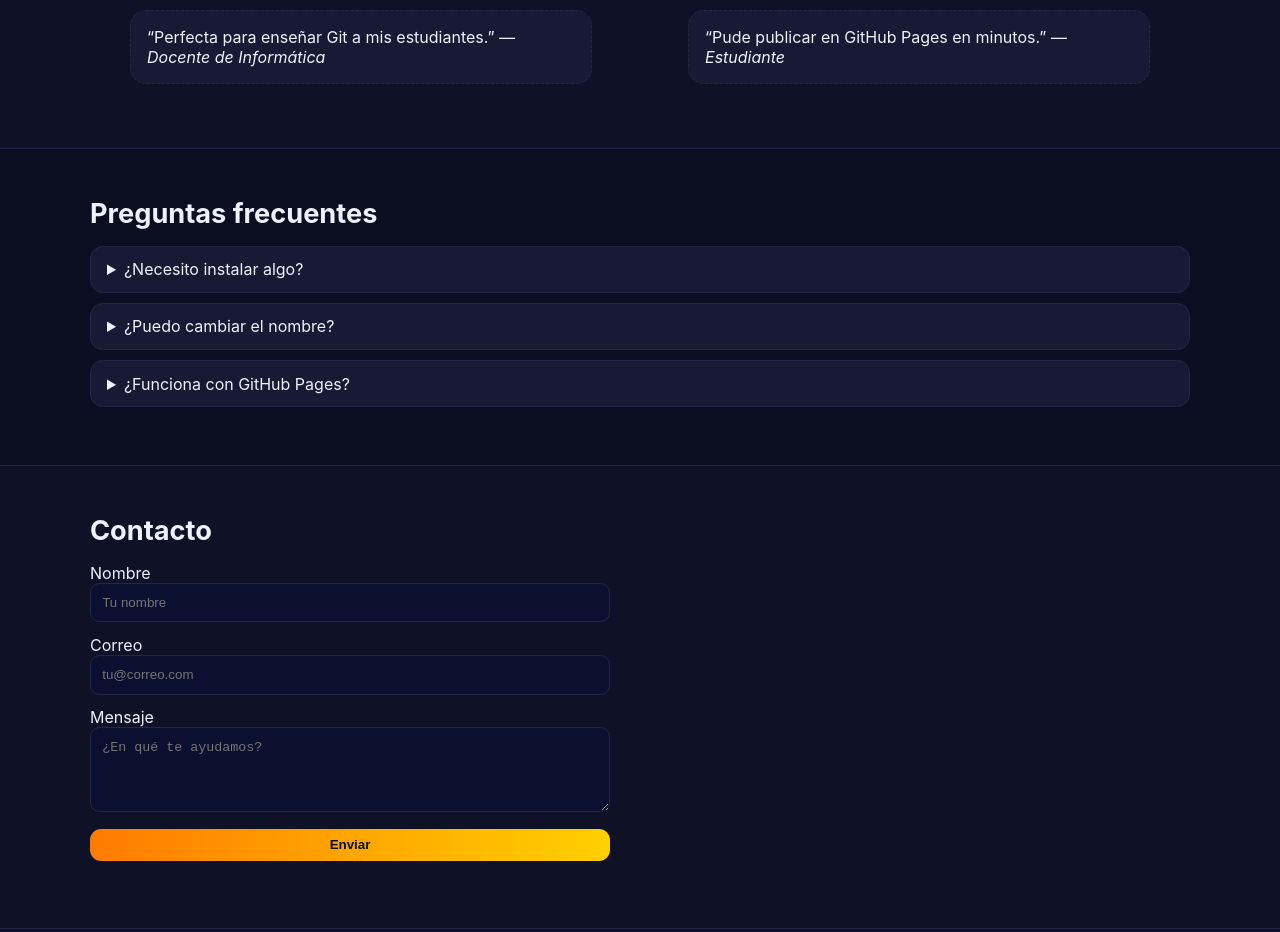
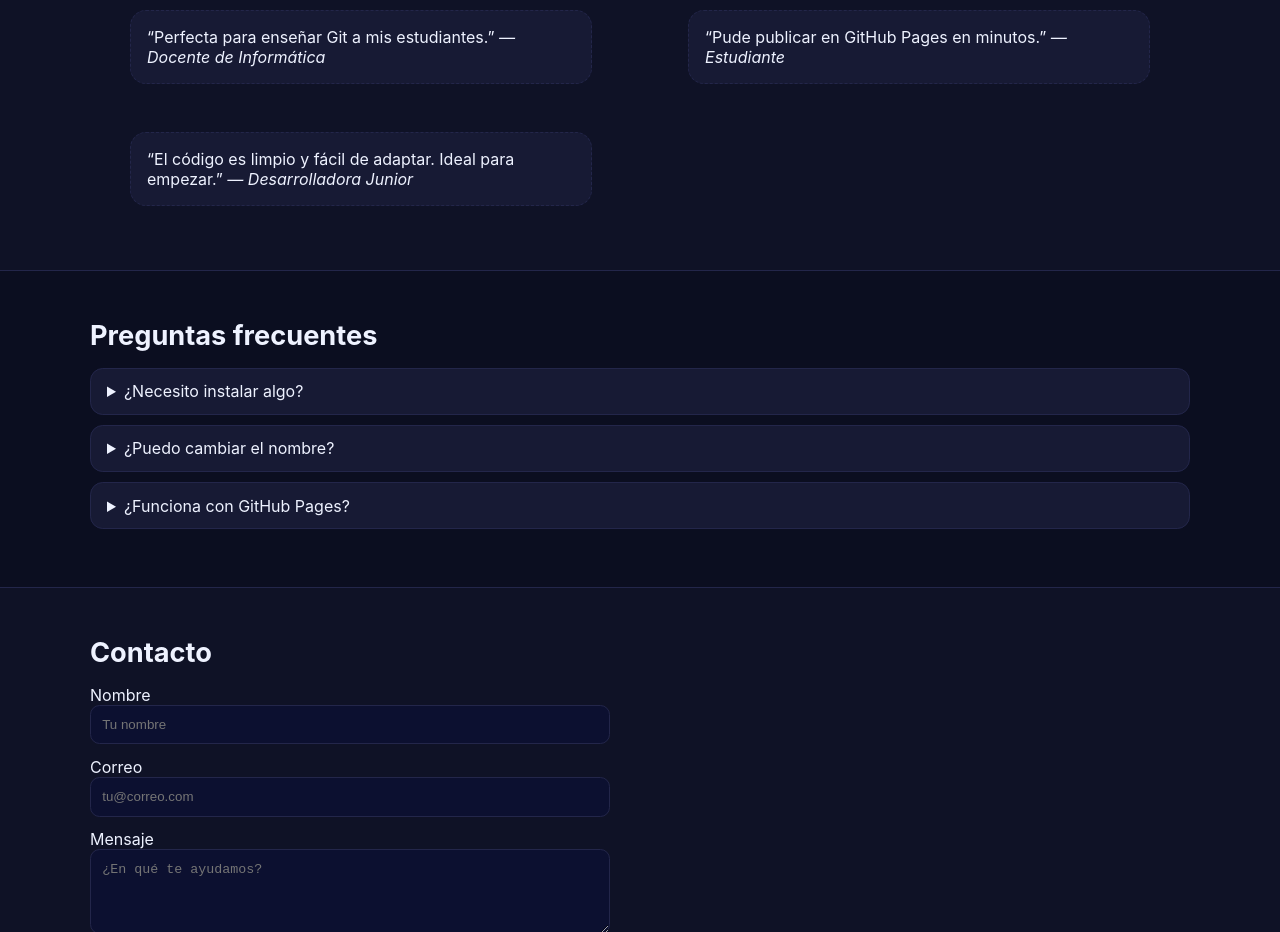
Before and after one commit to RLucero-dv/luminalab, a plain HTML site: page index.html in a window 1280 px wide. Shown: the part 2000-2932 px from the top of the page. Drawn offline with Linux system fonts and the light colour scheme.

Commit message:
feat: añade testimonio adicional

```diff
--- a/index.html
+++ b/index.html
@@ -76,6 +76,11 @@
             “Pude publicar en GitHub Pages en minutos.”
             <cite>— Estudiante</cite>
             </blockquote>
+            <blockquote class="quote">
+            “El código es limpio y fácil de adaptar. Ideal para empezar.”
+            <cite>— Desarrolladora Junior</cite>
+            </blockquote>
+
         </div>
         </div>
     </section>
```
